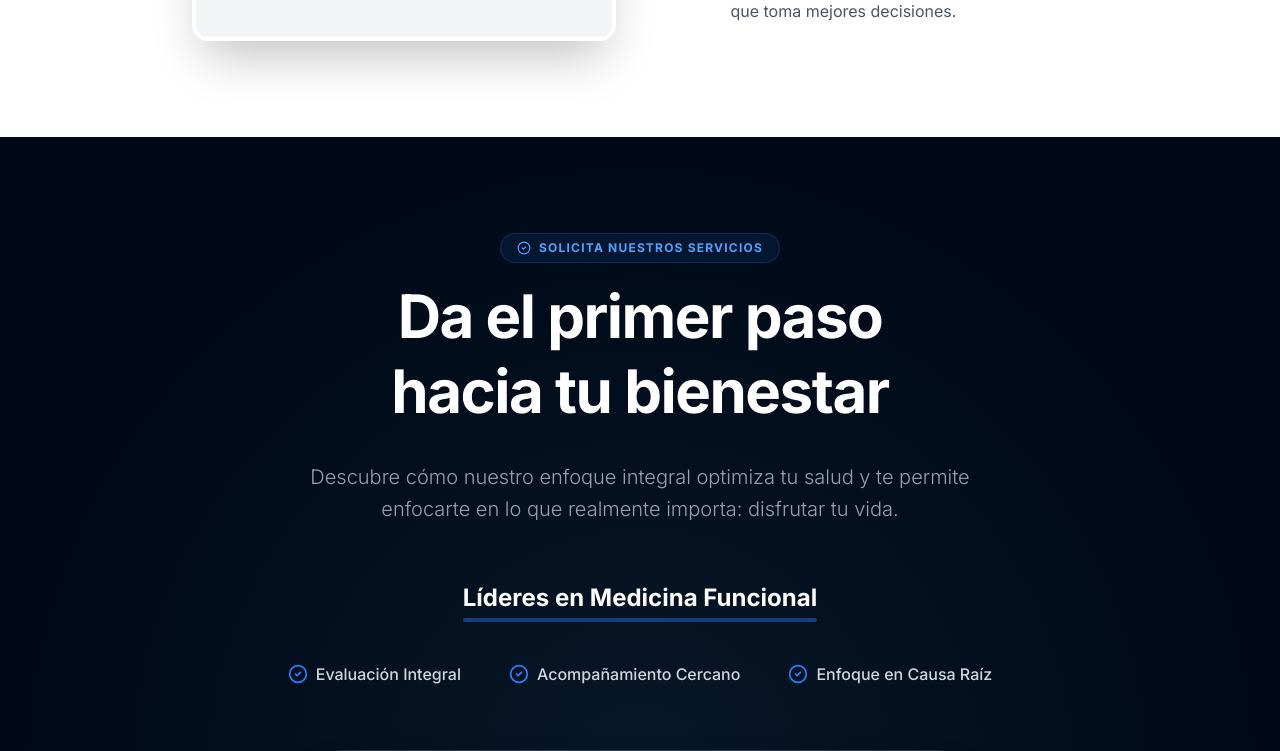
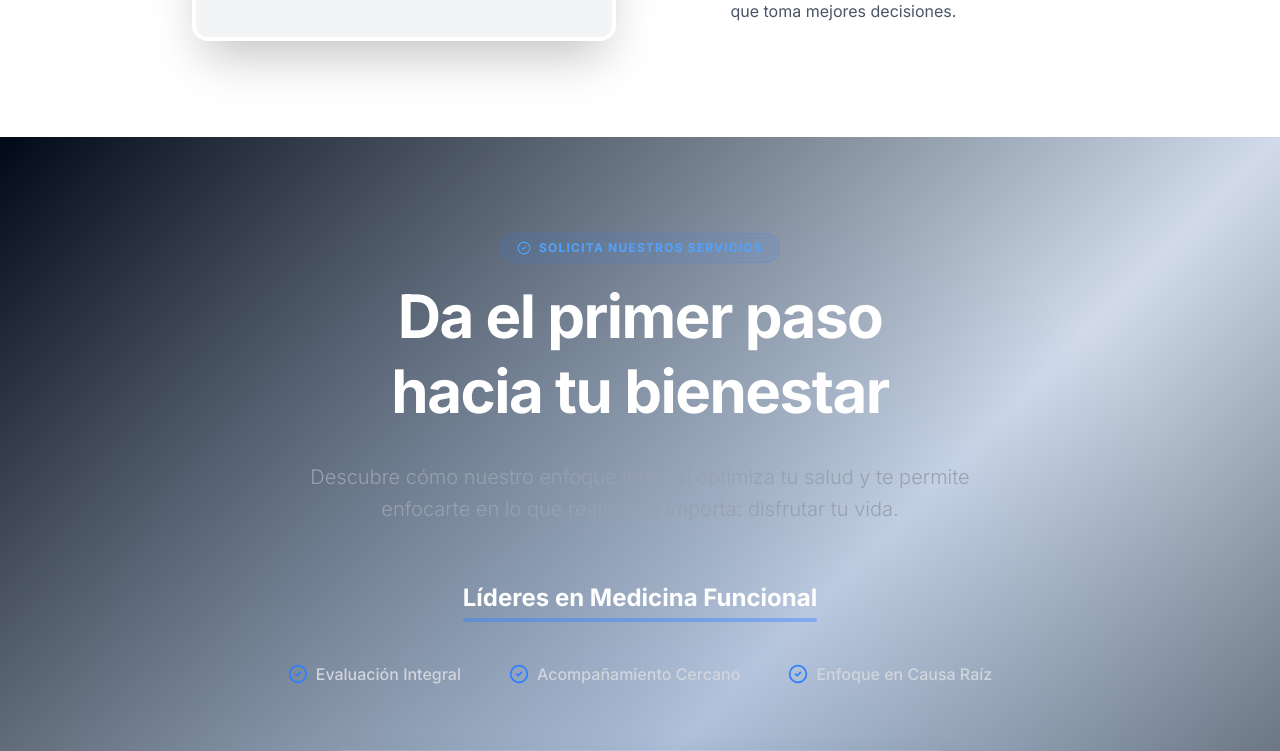
Before and after one commit to icodecauseiloveit/docconmigo_web, a Next.js app: page / in a window 1280 px wide. Shown: the part 2860-3611 px from the top of the page. Built offline with nearby package versions, Linux system fonts and the light colour scheme.

Commit message:
style: refine contact section gradient to #164894 center

```diff
--- a/src/components/sections/ContactSection.tsx
+++ b/src/components/sections/ContactSection.tsx
@@ -17,10 +17,10 @@ export default function ContactSection() {
   };
 
   return (
-    <section id="contacto" className="py-24 bg-[#000917] text-white relative overflow-hidden">
-      {/* Radial Gradient Background */}
+    <section id="contacto" className="py-24 bg-gradient-to-br from-[#000917] via-[#164894]/20 to-[#000917] text-white relative overflow-hidden">
+      {/* Background Glow */}
       <div className="absolute inset-0 overflow-hidden pointer-events-none">
-        <div className="absolute top-1/2 left-1/2 -translate-x-1/2 -translate-y-1/2 w-full h-full bg-[radial-gradient(circle_at_center,rgba(50,104,139,0.15)_0%,transparent_70%)]"></div>
+        <div className="absolute top-1/2 left-1/2 -translate-x-1/2 -translate-y-1/2 w-full h-full bg-[radial-gradient(circle_at_center,rgba(22,72,148,0.2)_0%,transparent_70%)]"></div>
       </div>
 
       <div className="container mx-auto px-4 relative z-10">
```
